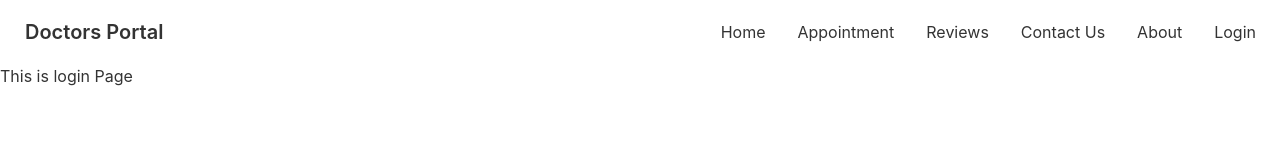
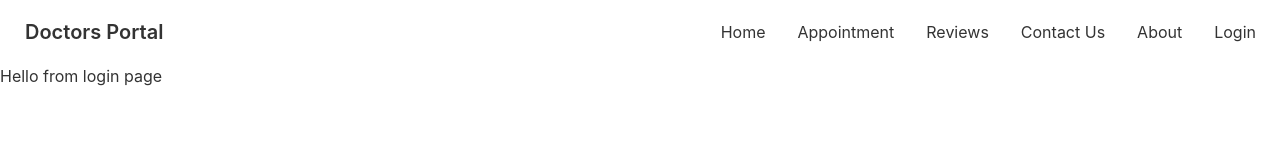
Before and after one commit to hrhabib07/doctors-portal-main-client, a React (Create React App) app: page /login in a window 1280 px wide. Shown: the top 160 px of the page. Built offline with nearby package versions, Linux system fonts and the light colour scheme; the HTML template or start-up script is replaced by a standard one.

Commit message:
login inited

```diff
--- a/src/Pages/Login/Login.jsx
+++ b/src/Pages/Login/Login.jsx
@@ -3,7 +3,7 @@ import React from "react";
 const Login = () => {
   return (
     <div>
-      <h2>This is login Page</h2>
+      <h2>Hello from login page</h2>
     </div>
   );
 };
```
